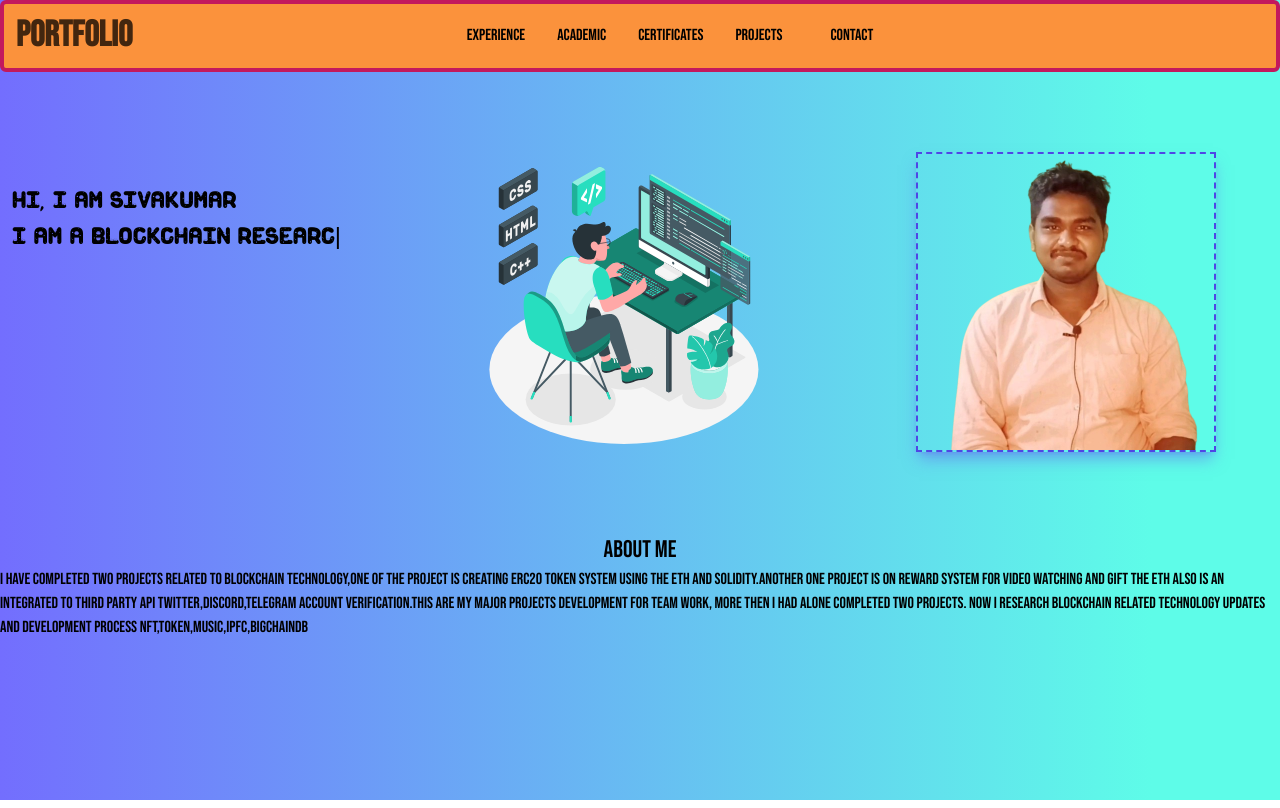
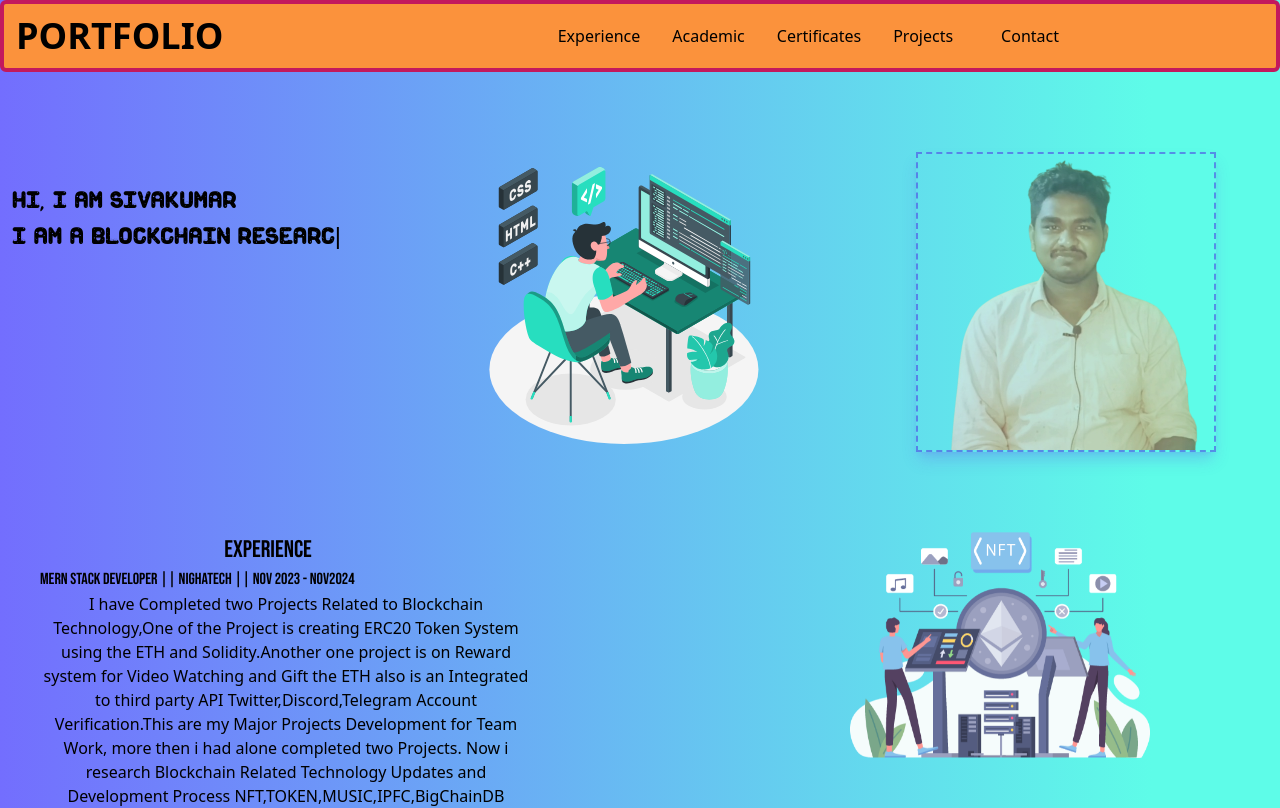
Before and after one commit to siva626203/FullStackDeveloper-Portfolio, a Next.js app: page / in a window 1280 px wide. Shown: the top 808 px of the page. Built offline with nearby package versions, Linux system fonts and the light colour scheme.

Commit message:
Experience added

```diff
--- a/src/app/_components/about/page.tsx
+++ b/src/app/_components/about/page.tsx
@@ -1,13 +1,43 @@
 import React from 'react'
-
+import { Inter_Tight } from 'next/font/google';
+import I1 from '../../../images/Asset 1.png'
+import Image from 'next/image';
 function page() {
   return (
-    <div>
-      <h2 className="text-center">About Me</h2>
-      <h3>I have Completed two Projects Related to Blockchain Technology,One of the Project is creating ERC20 Token System using the ETH and Solidity.Another one project is on Reward system for Video Watching and Gift the ETH also is an Integrated to third party API Twitter,Discord,Telegram Account Verification.This are my Major Projects Development for Team Work, more then i had alone completed two Projects.
-        Now i research Blockchain Related Technology Updates and Development Process NFT,TOKEN,MUSIC,IPFC,BigChainDB
-      </h3>
-    </div>
+    <>
+      <div className="flex justify-between">
+        <div data-aos="fade-out-right">
+          <h2 className="text-center font-bebas">Experience</h2>
+          <h3 className="font-bebas ml-10">
+            MERN Stack Developer || NighaTech || Nov 2023 - Nov2024
+          </h3>
+          <h3 className="ml-3 font-normal lg:w-[500px] w-auto text-center md:ml-9">
+            I have Completed two Projects Related to Blockchain Technology,One
+            of the Project is creating ERC20 Token System using the ETH and
+            Solidity.Another one project is on Reward system for Video Watching
+            and Gift the ETH also is an Integrated to third party API
+            Twitter,Discord,Telegram Account Verification.This are my Major
+            Projects Development for Team Work, more then i had alone completed
+            two Projects. Now i research Blockchain Related Technology Updates
+            and Development Process NFT,TOKEN,MUSIC,IPFC,BigChainDB
+          </h3>
+          <br/>
+          <h3 className="font-bebas ml-10">
+            Web Development Internship || Oasis Infobyte || May 2022
+          </h3>
+          <h3 className="ml-3 font-normal lg:w-[500px] w-auto text-center md:ml-9">
+            In this Internship i complete the Basic Task of HTML,CSS,JS. In the organization is just for assigned me to complete the some basic task about Calculator Development,Clock Development, Form Validation.
+          </h3>
+        </div>
+        <div data-aos="fade-down-right">
+          <Image
+            className="hidden lg:inline-flex w-[300px] animate-bounce-slow mr-[130px] "
+            src={I1}
+            alt="PNG"
+          />
+        </div>
+      </div>
+    </>
   );
 }
 
--- a/src/app/_components/details/page.tsx
+++ b/src/app/_components/details/page.tsx
@@ -31,7 +31,7 @@ useEffect(() => {
         <Image
           src={bg}
           alt="logo"
-          className="hidden md:inline absolute w-[300px] md:mx-[37%] md:mt-20"
+          className="hidden md:inline absolute w-[300px] md:mx-[37%] md:mt-20 animate-bounce-top"
         />
       </div>
       <div className="flex justify-between">
@@ -54,19 +54,16 @@ useEffect(() => {
             repeat={Infinity}
           />
         </div>
-        <div
-          className="static "
-          data-aos="fade-down"
-        >
+        <div className="static " data-aos="fade-down">
           <Image
-            data-aos="fade-in"
+
             src={profile}
             alt="profile"
-            className="lg:w-[300px] md:w-[200px] w-[130px] order-last  opacity-70 lg:my-20 md:my-20 my-12
+            className="lg:w-[300px] md:w-[200px] w-[130px] order-last  opacity-60 hover:opacity-80 lg:my-20 md:my-20 my-12
           shadow-lg shadow-indigo-500/50 lg:mr-16 md:mr-16 m-3 hover:border-x-pink-600
-          hover:border-y-lime-200 border-2 border-indigo-600 hover:skew-y-3
+          hover:border-y-lime-200 border-2 border-indigo-600
           hover:transition border-dashed hover:-translate-y-2 duration-600 delay-300
-          hover:opacity-80 hover:delay-300"
+           hover:delay-300"
           />
         </div>
       </div>
--- a/src/app/_components/navbar.tsx
+++ b/src/app/_components/navbar.tsx
@@ -4,15 +4,19 @@
 import drop from '../../images/icons8-drag-list-down-50.png'
 import Link from "next/link";
 import Image from "next/image";
-import { useState } from 'react';
+import { useEffect, useState } from 'react';
 function Navbar() {
   const [open,setOpen]=useState(false)
+  const winclick=(e:any,val:string)=>{
+    console.log(e.type,val)
+    window.scrollBy(0,100)
+  }
   return (
     <>
       <div className="relative flex md:text-center md:flex bg-orange-400 py-3 pl-3 border-doubled border-[#c3195d] rounded-md border-4">
         <h1 className="font-bold text-4xl animate-pulse">PORTFOLIO</h1>
         <div className="hidden md:inline lg:inline mt-2 md:ml-[18%] lg:ml-[24%]">
-          <Link href={"Projects"} className="md:ml-8 lg:ml-26">
+          <Link onClick={(e) =>winclick(e,"experience") } className="md:ml-8 lg:ml-26" href={''}>
             Experience
           </Link>
           <Link href={"Projects"} className="md:ml-8 lg:ml-26">
@@ -29,7 +33,7 @@ function Navbar() {
           </Link>
         </div>
       </div>
-      <div className="absolute top-0 right-0 h-16 w-16">
+      <div className="absolute top-0 right-0 h-16 w-16 flex-row">
         <Image
           src={drop}
           className="md:hidden float-right w-8  mt-4 hover:bg-gray-400 rounded hover:w-10 absolute"
--- a/src/app/globals.css
+++ b/src/app/globals.css
@@ -9,6 +9,9 @@ body{
   background-color: none;
   background-image: linear-gradient(to left, #5EFCE8 10%, #736EFE 100%);
 
+}
+html {
+scroll-behavior: smooth;
 }
 h1{
 font-weight: 400;
--- a/src/app/layout.tsx
+++ b/src/app/layout.tsx
@@ -23,7 +23,7 @@ export default function RootLayout({
 }) {
   return (
     <html lang="en">
-      <body className={inter.className}>{children}</body>
+      <body className={inter.variable}>{children}</body>
     </html>
   );
 }
--- a/tailwind.config.ts
+++ b/tailwind.config.ts
@@ -2,22 +2,54 @@ import type { Config } from 'tailwindcss'
 
 const config: Config = {
   content: [
-    './src/pages/**/*.{js,ts,jsx,tsx,mdx}',
-    './src/components/**/*.{js,ts,jsx,tsx,mdx}',
-    './src/app/**/*.{js,ts,jsx,tsx,mdx}',
+    "./src/pages/**/*.{js,ts,jsx,tsx,mdx}",
+    "./src/components/**/*.{js,ts,jsx,tsx,mdx}",
+    "./src/app/**/*.{js,ts,jsx,tsx,mdx}",
   ],
   theme: {
     extend: {
       backgroundImage: {
-        'gradient-radial': 'radial-gradient(var(--tw-gradient-stops))',
-        'gradient-conic':
-          'conic-gradient(from 180deg at 50% 50%, var(--tw-gradient-stops))',
+        "gradient-radial": "radial-gradient(var(--tw-gradient-stops))",
+        "gradient-conic":
+          "conic-gradient(from 180deg at 50% 50%, var(--tw-gradient-stops))",
       },
     },
-    fontFamily:{
-      bebas:["var(--bebas_neue)"]
-    }
+    fontFamily: {
+      bebas: ["var(--bebas_neue)"],
+    },
+    animation: {
+      "bounce-slow": "leftright 10s linear infinite",
+      "bounce-top": "topbottom 10s linear infinite",
+    },
+    keyframes: {
+      leftright: {
+        "0%": { translateX: "translateX(0px)" },
+        "10%": { transform: "translateX(10px)" },
+        "20%": { transform: "translateX(15px)" },
+        "30%": { transform: "translateX(20px)" },
+        "40%": { transform: "translateX(10px)" },
+        "50%": { transform: "translateX(0px)" },
+        "60%": { transform: "translateX(-10px)" },
+        "70%": { transform: "translateX(-15px)" },
+        "80%": { transform: "translateX(-20px)" },
+        "90%": { transform: "translateX(-10px)" },
+        "100%": { transform: "translateX(0px)" },
+      },
+      topbottom: {
+        "0%": { translateX: "translateY(0px)" },
+        "10%": { transform: "translateY(10px)" },
+        "20%": { transform: "translateY(15px)" },
+        "30%": { transform: "translateY(20px)" },
+        "40%": { transform: "translateY(10px)" },
+        "50%": { transform: "translateY(0px)" },
+        "60%": { transform: "translateY(-10px)" },
+        "70%": { transform: "translateY(-15px)" },
+        "80%": { transform: "translateY(-20px)" },
+        "90%": { transform: "translateY(-10px)" },
+        "100%": { transform: "translateY(0px)" },
+      },
+    },
   },
   plugins: [],
-}
+};
 export default config
```
Also changed, not shown: src/images/Asset 1.png (added).
